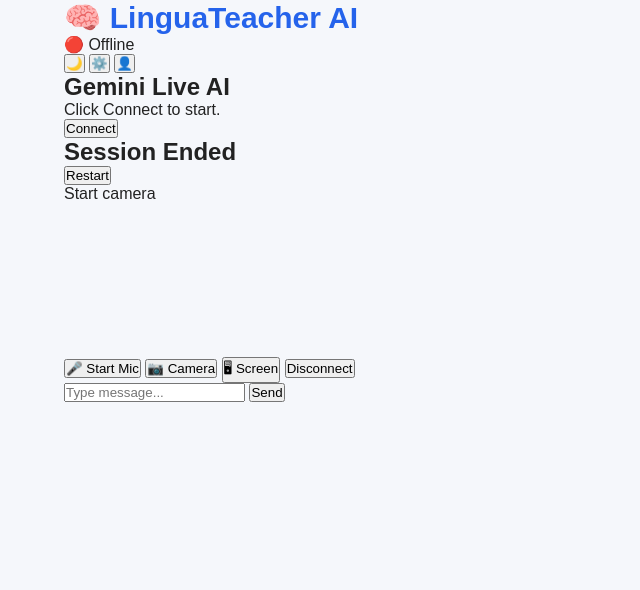
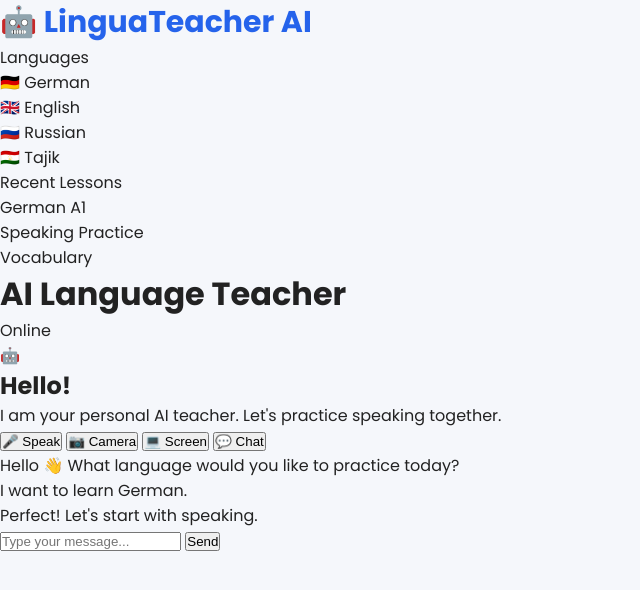
Before and after one commit to luxurystoreworld/LinguaTeacher-AI, a FastAPI app: page /ai in a window 1280 px wide. Shown: the top 590 px of the page, without its empty margins (0-640 px from the left). Run offline with FastAPI, Linux system fonts and the light colour scheme.

Commit message:
New professional AI page

```diff
--- a/backend/app/templates/ai.html
+++ b/backend/app/templates/ai.html
@@ -1,139 +1,183 @@
 <!DOCTYPE html>
 <html lang="en">
+
 <head>
+
 <meta charset="UTF-8">
 <meta name="viewport" content="width=device-width, initial-scale=1.0">
+
 <title>LinguaTeacher AI</title>
 
+<link href="https://fonts.googleapis.com/css2?family=Poppins:wght@300;400;500;600;700;800&display=swap" rel="stylesheet">
+
 <link rel="stylesheet" href="/static/css/style.css">
+
 </head>
 
-<body>
+<body class="ai-page">
 
-<div class="container">
+<!-- Sidebar -->
 
-<header class="topbar">
+<aside class="sidebar">
 
 <div class="logo">
-        🧠 LinguaTeacher AI
+🤖 LinguaTeacher AI
 </div>
 
-    <div class="top-right">
-
-        <div id="status" class="status disconnected">
-            🔴 Offline
+<div class="sidebar-title">
+Languages
 </div>
 
-        <div id="interaction-status" class="interaction-status hidden"></div>
+<ul class="language-list">
 
-        <button class="icon-btn">🌙</button>
+<li>🇩🇪 German</li>
 
-        <button class="icon-btn">⚙️</button>
+<li>🇬🇧 English</li>
 
-        <button class="icon-btn">👤</button>
+<li>🇷🇺 Russian</li>
+
+<li>🇹🇯 Tajik</li>
+
+</ul>
+
+<div class="sidebar-title">
+Recent Lessons
+</div>
+
+<div class="lesson-card">
+German A1
+</div>
+
+<div class="lesson-card">
+Speaking Practice
+</div>
+
+<div class="lesson-card">
+Vocabulary
+</div>
+
+</aside>
+
+<!-- Main -->
+
+<main class="ai-main">
+
+<header class="ai-header">
+
+<h1>AI Language Teacher</h1>
+
+<div class="status">
+
+<span class="online-dot"></span>
+
+Online
 
 </div>
 
 </header>
 
-<main>
+<section class="hero-ai">
 
-<div class="auth-section" id="auth-section">
+<div class="robot-circle">
 
-    <h2>Gemini Live AI</h2>
-
-    <p>Click Connect to start.</p>
-
-    <button id="connectBtn" class="btn">
-        Connect
-    </button>
+🤖
 
 </div>
 
-<div class="session-end-section hidden" id="session-end-section">
+<h2>
 
-    <h2>Session Ended</h2>
+Hello!
 
-    <button id="restartBtn" class="btn">
-        Restart
+</h2>
+
+<p>
+
+I am your personal AI teacher.
+
+Let's practice speaking together.
+
+</p>
+
+</section>
+
+<section class="action-buttons">
+
+<button class="action-btn">
+
+🎤
+
+<span>Speak</span>
+
 </button>
+
+<button class="action-btn">
+
+📷
+
+<span>Camera</span>
+
+</button>
+
+<button class="action-btn">
+
+💻
+
+<span>Screen</span>
+
+</button>
+
+<button class="action-btn">
+
+💬
+
+<span>Chat</span>
+
+</button>
+
+</section>
+
+<section class="chat-window">
+
+<div class="message ai">
+
+Hello 👋
+
+What language would you like to practice today?
 
 </div>
 
-<div class="app-section hidden" id="app-section">
+<div class="message user">
 
-<div class="app-grid">
-
-<div class="left-panel">
-
-<div class="video-container">
-
-<div id="video-placeholder">
-Start camera
-</div>
-
-<video
-id="video-preview"
-autoplay
-playsinline
-muted>
-</video>
+I want to learn German.
 
 </div>
 
-<div class="controls">
+<div class="message ai">
 
-<button id="micBtn">
-🎤 Start Mic
-</button>
+Perfect!
 
-<button id="cameraBtn">
-📷 Camera
-</button>
-
-<button id="screenBtn">
-🖥 Screen
-</button>
-
-<button id="disconnectBtn">
-Disconnect
-</button>
+Let's start with speaking.
 
 </div>
 
-</div>
+</section>
 
-<div class="right-panel">
-
-<div id="chat-log" class="chat-log"></div>
-
-<div class="input-area">
+<div class="chat-input">
 
 <input
-id="textInput"
 type="text"
-placeholder="Type message...">
+placeholder="Type your message...">
 
-<button id="sendBtn">
+<button>
+
 Send
+
 </button>
-
-</div>
-
-</div>
-
-</div>
 
 </div>
 
 </main>
 
-</div>
+</body>
 
-<script src="/static/js/media-handler.js"></script>
-<script src="/static/js/gemini-client.js"></script>
-<script src="/static/js/pcm-processor.js"></script>
-<script src="/static/js/gemini-main.js"></script>
-
-</body>
 </html>
```
Lines whose indentation alone changed are shown as unchanged.
